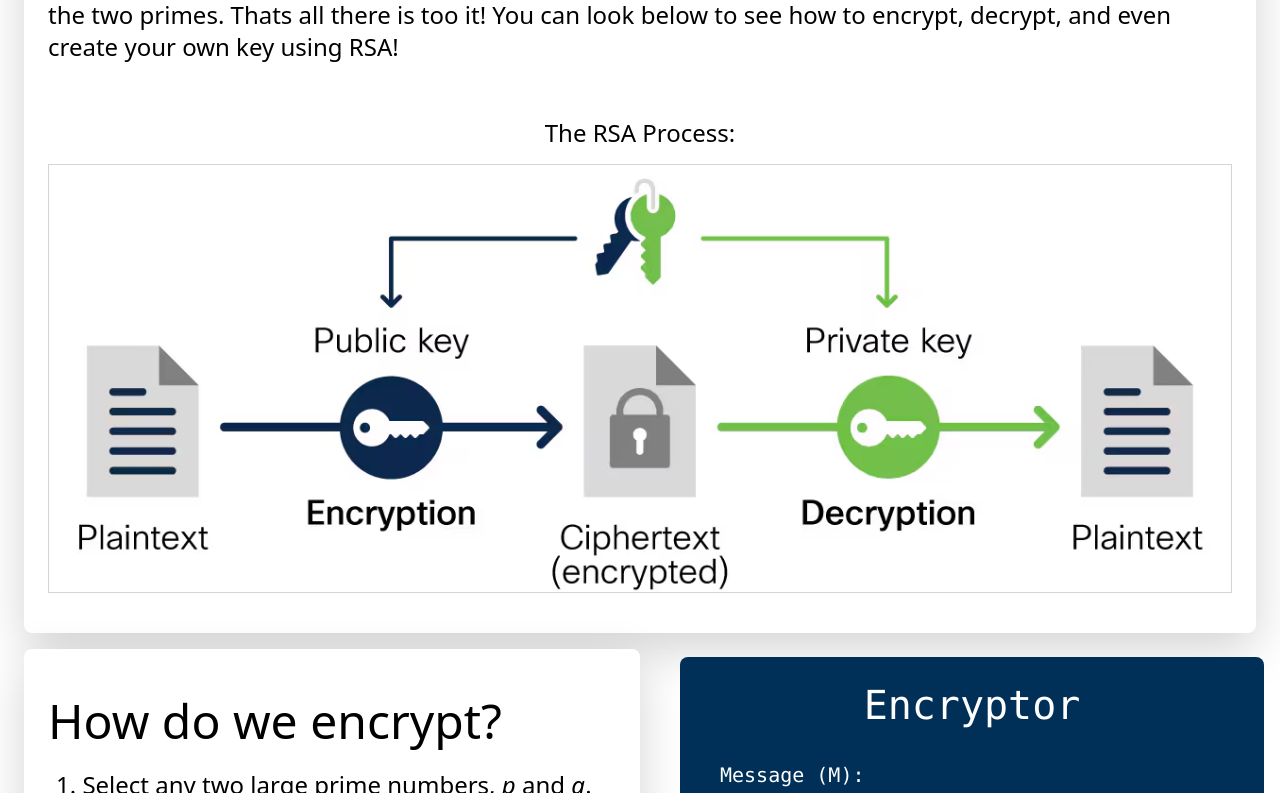
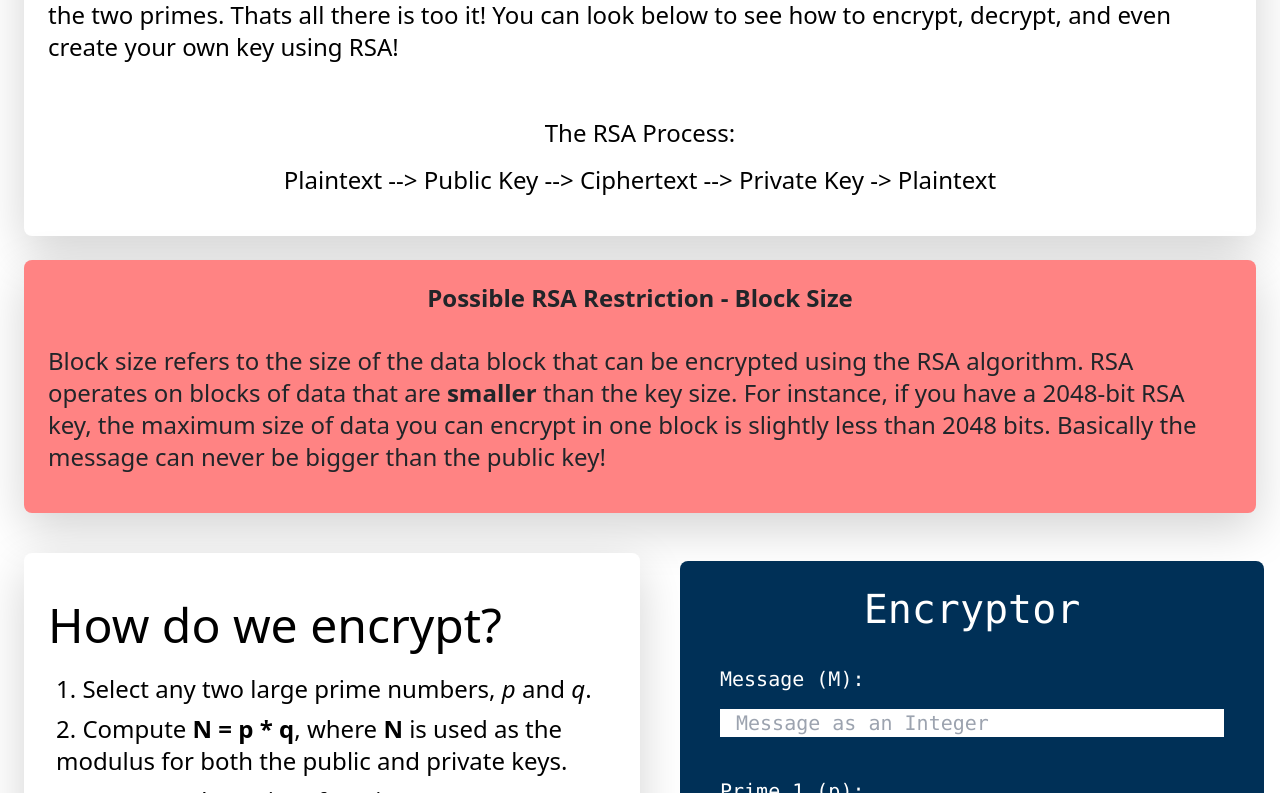
Before and after one commit to AbdullahBazzGT/LockBoxRSA, a React (Vite) app: page / in a window 1280 px wide. Shown: the part 473-1266 px from the top of the page. Built offline with nearby package versions, Linux system fonts and the light colour scheme.

Commit message:
added block size warning

```diff
--- a/src/App.jsx
+++ b/src/App.jsx
@@ -39,11 +39,24 @@ function App() {
           <br />
           <br />
           <h4 className="text-center mt-4 pb-2"> The RSA Process:</h4>
-          <img
-            alt="RSA Process Image Abdullah Bazz"
-            className="border-1 border-gray-300 m-auto"
-            src={rsaProcessImage}
-          ></img>
+          <p className="text-center">
+            Plaintext --{">"} Public Key --{">"} Ciphertext --{">"} Private Key
+            -{">"} Plaintext
+          </p>
+        </p>
+      </div>
+      <div className="rounded-lg shadow-lg m-6 bg-[#ff8383]">
+        <h4 className="text-center p-4">
+          {" "}
+          <strong>Possible RSA Restriction - Block Size</strong>
+        </h4>
+        <p className="px-6 pb-10 text-2xl">
+          Block size refers to the size of the data block that can be encrypted
+          using the RSA algorithm. RSA operates on blocks of data that are
+          <strong> smaller </strong> than the key size. For instance, if you
+          have a 2048-bit RSA key, the maximum size of data you can encrypt in
+          one block is slightly less than 2048 bits. Basically the message can
+          never be bigger than the public key!
         </p>
       </div>
       <div className=" ServiceBox flex flex-col sm:flex-row">
@@ -64,7 +77,7 @@ function App() {
           <Dropdown children={<DecryptText />} />
         </div>
       </div>
-      <div className="footer bg-[#003057] h-[20vh] mt-16 flex items-center justify-center">
+      <div className="footer bg-[#003057] h-[20vh] w-full mr-0 pr-0 mt-16 flex items-center justify-center">
         <p className="text-[#dfcb83] text-xl mb-0">
           © Copyright{" "}
           <a
```
